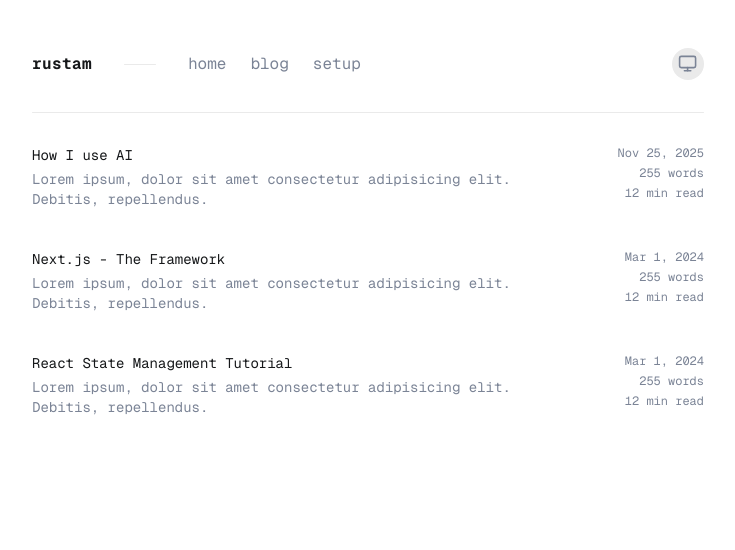
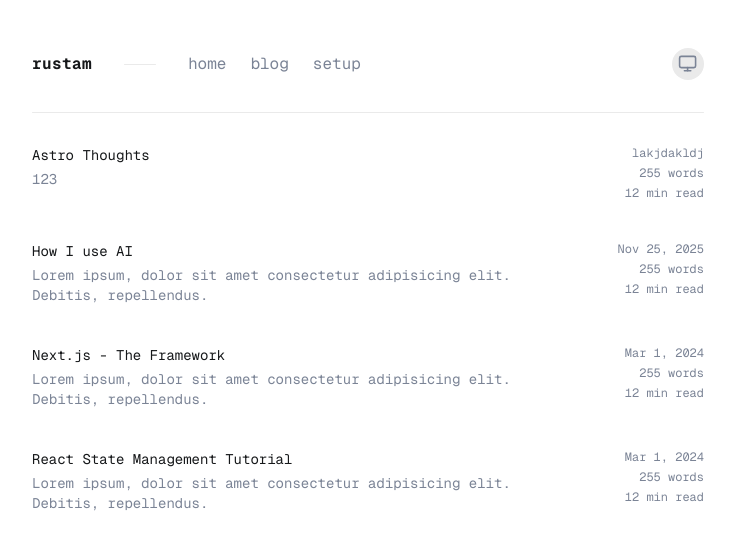
Before and after one commit to frixaco/frixaco.com, a Next.js app: page /blog in a window 1280 px wide. Shown: the top 550 px of the page, without its empty margins (272-1007 px from the left). Built offline with nearby package versions, Linux system fonts and the light colour scheme.

Commit message:
Initial MDX setup

```diff
--- /dev/null
+++ b/mdx-components.tsx
@@ -0,0 +1,7 @@
+import type { MDXComponents } from "mdx/types";
+
+const components: MDXComponents = {};
+
+export function useMDXComponents(): MDXComponents {
+  return components;
+}
--- a/next.config.ts
+++ b/next.config.ts
@@ -1,9 +1,14 @@
 import type { NextConfig } from "next";
+import createMDX from "@next/mdx";
 
 const nextConfig: NextConfig = {
+  pageExtensions: ["js", "jsx", "md", "mdx", "ts", "tsx"],
   experimental: {
     ppr: "incremental",
+    mdxRs: true,
   },
 };
 
-export default nextConfig;
+const withMDX = createMDX({});
+
+export default withMDX(nextConfig);
--- a/package.json
+++ b/package.json
@@ -11,7 +11,11 @@
     "format": "prettier . --write --experimental-cli"
   },
   "dependencies": {
+    "@mdx-js/loader": "^3.1.1",
+    "@mdx-js/react": "^3.1.1",
+    "@next/mdx": "^15.5.4",
     "@radix-ui/react-slot": "^1.2.3",
+    "@types/mdx": "^2.0.13",
     "class-variance-authority": "^0.7.1",
     "clsx": "^2.1.1",
     "lucide-react": "^0.544.0",
@@ -25,6 +29,7 @@
   "devDependencies": {
     "@eslint/eslintrc": "^3",
     "@tailwindcss/postcss": "^4.1.13",
+    "@tailwindcss/typography": "^0.5.19",
     "@types/node": "^24.5.2",
     "@types/react": "^19",
     "@types/react-dom": "^19",
--- /dev/null
+++ b/src/app/blog/astro-thoughts/layout.tsx
@@ -0,0 +1,9 @@
+export default function Layout({
+  children,
+}: Readonly<{ children: React.ReactNode }>) {
+  return (
+    <div className="prose-invert prose-img:mx-auto prose-headings:pb-4 prose-headings:font-bold prose-h1:text-xl prose-h2:text-lg prose-h3:text-base prose-a:hover:text-pink-500 prose-a:underline">
+      {children}
+    </div>
+  );
+}
--- /dev/null
+++ b/src/app/blog/astro-thoughts/page.mdx
@@ -0,0 +1,15 @@
+# My thoughts on Astro that no one asked
+
+## TLDR:
+
+I've build this website with [Astro](https://astro.build/) and it's my first time using it. Here is my genuine, honest reaction to Astro so far:
+
+<br/>
+
+![surprised face](/noway.gif)
+
+<br/>
+
+Although, with their integration support for React, Solid, Vue, Svelte, etc. it almost feels like there is no need for them to come up with their solution for dynamic & highly interactive apps, I still would love to see Astro's take on them.
+
+These are just my initial thoughts after playing around with Astro for a few days and putting together a single website with a little bit of interactivity. Next, I plan to explore Astro's [Islands](https://docs.astro.build/en/concepts/islands/) architecture.
--- a/src/app/blog/page.tsx
+++ b/src/app/blog/page.tsx
@@ -1,3 +1,5 @@
+import Link from "next/link";
+
 const entries = [
   {
     id: "1",
@@ -25,6 +27,28 @@ const entries = [
 export default function Page() {
   return (
     <div className="flex flex-col gap-10 text-cyber-grey">
+      <Link href="/blog/astro-thoughts">
+        <article className="flex relative group text-sm gap-12">
+          <div className="flex flex-col flex-1 cursor-pointer gap-1">
+            <h3 className="line-clamp-1 text-cyber-fg truncate">
+              Astro Thoughts
+            </h3>
+            <p className="">123</p>
+          </div>
+
+          <div className="flex flex-col items-end gap-1">
+            <span className="text-xs text-nowrap">lakjdakldj</span>
+            <span className="text-xs text-nowrap">255 words</span>
+            <span className="text-xs text-nowrap">12 min read</span>
+          </div>
+
+          <div className="absolute top-0 bottom-0 -left-4 w-0.5 scale-y-0 group-hover:scale-y-100 origin-center group-hover:delay-100 transition-transform duration-300 bg-cyber-grey"></div>
+          {/* <span className="absolute left-0 bottom-0 -translate-x-5/6 -translate-y-1 -rotate-90 text-cyber-grey text-xs opacity-0 group-hover:opacity-100 transition-opacity duration-300 group-hover:delay-100"> */}
+          {/*   255 */}
+          {/* </span> */}
+        </article>
+      </Link>
+
       {entries.map((e) => (
         <article key={e.id} className="flex relative group text-sm gap-12">
           <div className="flex flex-col flex-1 cursor-pointer gap-1">
--- a/src/app/globals.css
+++ b/src/app/globals.css
@@ -1,5 +1,6 @@
 @import "tailwindcss";
 @import "tw-animate-css";
+@plugin "@tailwindcss/typography";
 
 @custom-variant dark (&:is(.dark *));
 
```
Also changed, not shown: public/noway.gif (added), 1 other file (tests, documents, lock files or other folders).
